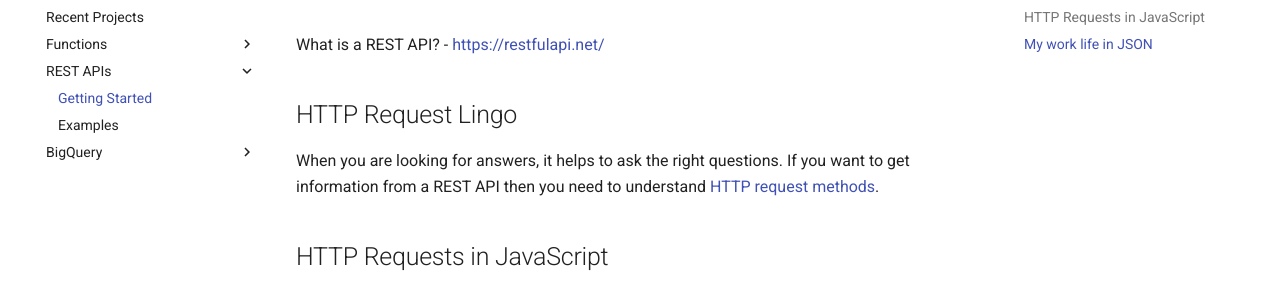
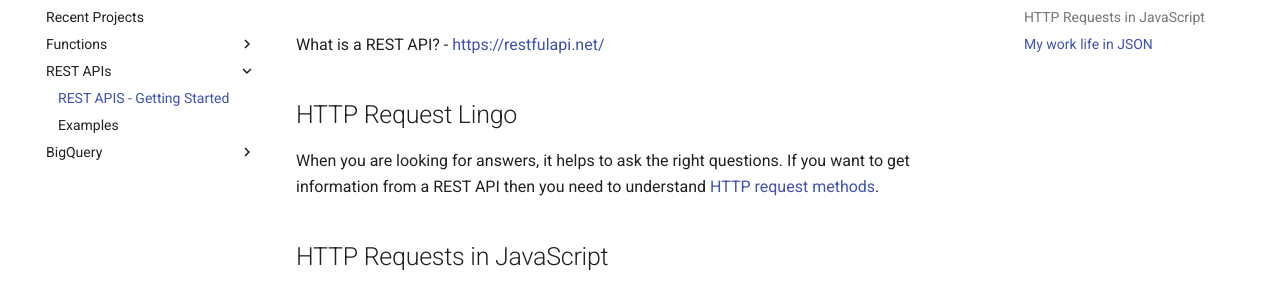
Before and after one commit to mshuber1981/work-life, an MkDocs documentation site: the page built from docs/rest/index.md, in a window 1280 px wide. Shown: the part 148-430 px from the top of the page. Built offline with MkDocs 1.6.1 and Material for MkDocs 9.7.7, drawn with Linux system fonts in a browser that asks for light colours; comment, search, counter and statistics services are not loaded.

Commit message:
Updating nav structure

```diff
--- a/mkdocs.yml
+++ b/mkdocs.yml
@@ -53,13 +53,13 @@
   - Home: index.md
   - Recent Projects: recent.md
   - Functions:
-      - Getting Started: functions/index.md
+      - Functions - Getting Started: functions/index.md
       - Oauth2 Tokens: functions/auth.md
       - CSV Files: functions/csv.md
       - General Stuff: functions/general.md
   - REST APIs:
-      - Getting Started: rest/index.md
+      - REST APIS - Getting Started: rest/index.md
       - Examples: rest/examples.md
   - BigQuery:
-      - Getting Started: bigquery/index.md
+      - BigQuery - Getting Started: bigquery/index.md
       - Examples: bigquery/examples.md
```
